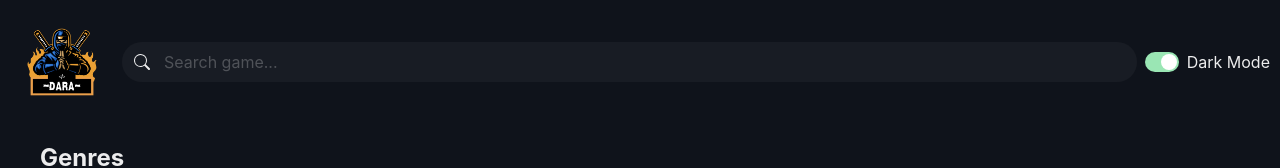
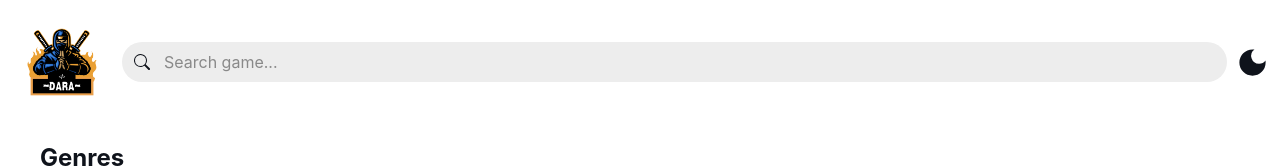
Before and after one commit to DaraKTCT1/game-app, a React (Vite) app: page / in a window 1280 px wide. Shown: the top 168 px of the page. Built offline with nearby package versions, Linux system fonts and the light colour scheme; no server answers.

Commit message:
disable react query tool

```diff
--- a/src/components/ColorModeSwitch.tsx
+++ b/src/components/ColorModeSwitch.tsx
@@ -1,15 +1,19 @@
-import { HStack, Switch, Text, useColorMode } from "@chakra-ui/react";
+import {  HStack, useColorMode } from "@chakra-ui/react";
+import { MdLightMode,MdDarkMode } from "react-icons/md";
 
 const ColorModeSwitch = () => {
   const { colorMode, toggleColorMode } = useColorMode();
   return (
-    <HStack>
-      <Switch
+    <HStack fontSize={35}>
+      {/* <Switch
         colorScheme="green"
         isChecked={colorMode === "dark"}
         onChange={toggleColorMode}
       />
-      <Text whiteSpace={"nowrap"}>Dark Mode</Text>
+      <Text whiteSpace={"nowrap"}>Dark Mode</Text> */}
+      <button onClick={toggleColorMode}>
+         {colorMode === 'light' ? <MdDarkMode /> : <MdLightMode />}
+      </button>
     </HStack>
   );
 };
--- a/src/main.tsx
+++ b/src/main.tsx
@@ -4,7 +4,7 @@ import './index.css'
 import { ChakraProvider, ColorModeScript } from '@chakra-ui/react'
 import theme from './theme.ts'
 import {QueryClient,QueryClientProvider} from "@tanstack/react-query"
-import { ReactQueryDevtools } from '@tanstack/react-query-devtools'
+// import { ReactQueryDevtools } from '@tanstack/react-query-devtools'
 import { RouterProvider } from 'react-router-dom'
 import router from './routes.tsx'
 
@@ -16,7 +16,7 @@ ReactDOM.createRoot(document.getElementById('root')!).render(
       <ColorModeScript initialColorMode={theme.config.initialColorMode} />
       <QueryClientProvider client={queryClient}>
         <RouterProvider router={router} />
-        <ReactQueryDevtools />
+        {/* <ReactQueryDevtools /> */}
       </QueryClientProvider>
     </ChakraProvider>
   </React.StrictMode>,
--- a/src/pages/HomePage.tsx
+++ b/src/pages/HomePage.tsx
@@ -28,7 +28,6 @@ const HomePage = () => {
           <Flex marginBottom={5}>
             <Box marginRight={5}>
               <PlatformSelector />
-
             </Box>
             <SortSelector />
           </Flex>
--- a/src/theme.ts
+++ b/src/theme.ts
@@ -1,8 +1,9 @@
 import { extendTheme, ThemeConfig } from "@chakra-ui/react";
 
 const config: ThemeConfig = {
-  initialColorMode: "dark",
-};
+  initialColorMode: 'light',
+  // useSystemColorMode: true,
+}
 const theme = extendTheme({
   config,
   colors: {
```
